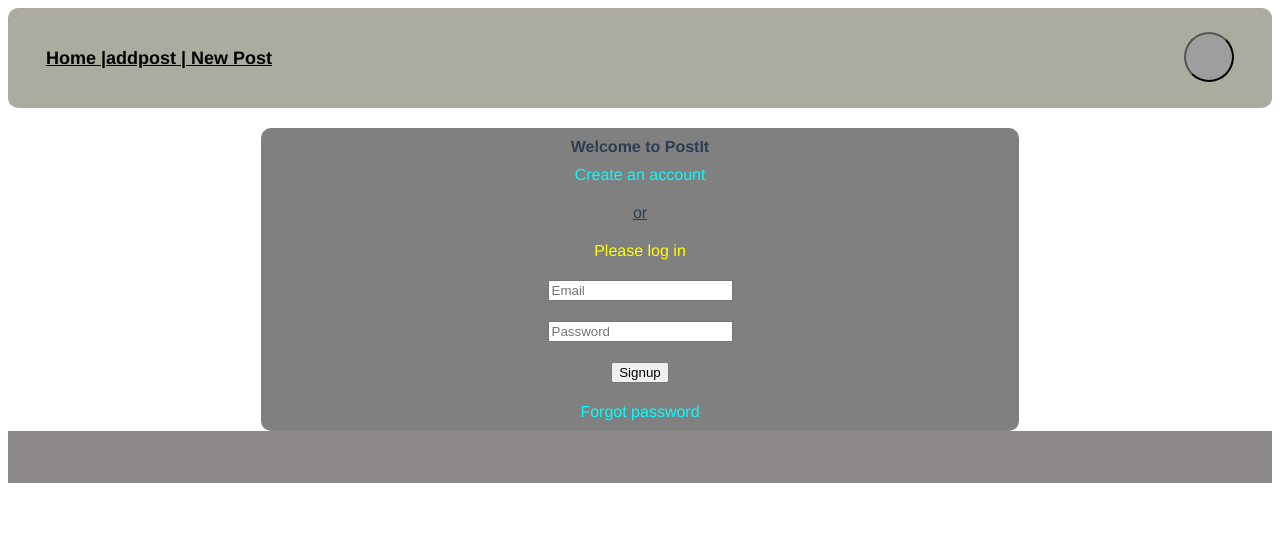
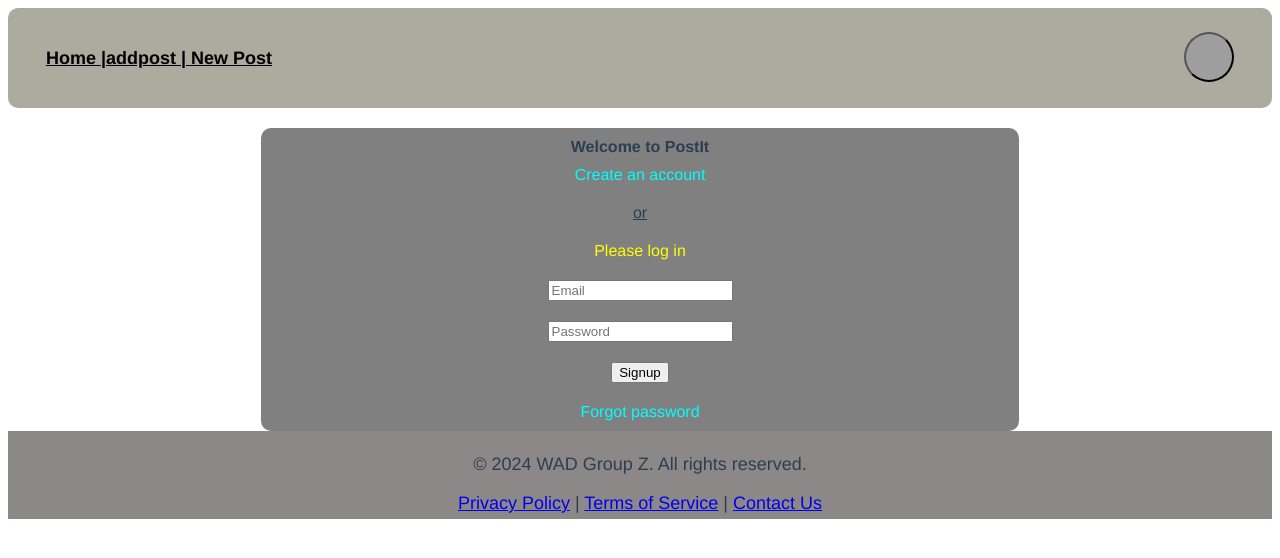
Before and after one commit to KaarenTenson/Wad-HW, a Vue app in the folder vue_version/wad-hw-vue/: page / in a window 1280 px wide. Shown: the top 558 px of the page. Built offline with nearby package versions, Linux system fonts and the light colour scheme; grey boxes are pictures that could not be loaded.

Commit message:
Added content into footer

```diff
--- a/vue_version/wad-hw-vue/src/App.vue
+++ b/vue_version/wad-hw-vue/src/App.vue
@@ -26,10 +26,13 @@ const toggleProfile = () => {
   <ProfileCompo v-if="showProfile" />
   <router-view/>
   <footer>
-        <br>
-
-        <br>
-    </footer>
+    <p>&copy; 2024 WAD Group Z. All rights reserved.</p>
+    <nav>
+      <a href="/privacy-policy">Privacy Policy</a> |
+      <a href="/terms-of-service">Terms of Service</a> |
+      <a href="/contact">Contact Us</a>
+    </nav>
+  </footer>
 
 </template>
 
```
